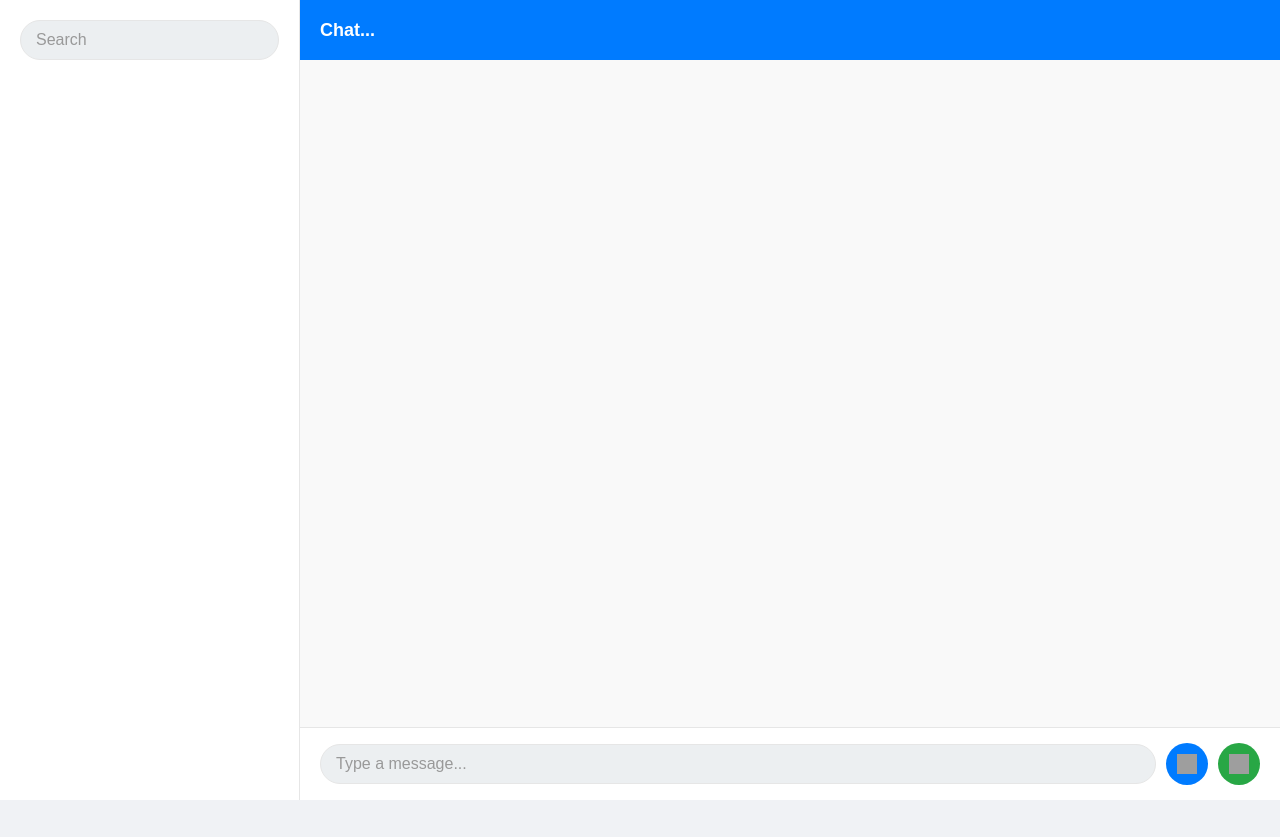
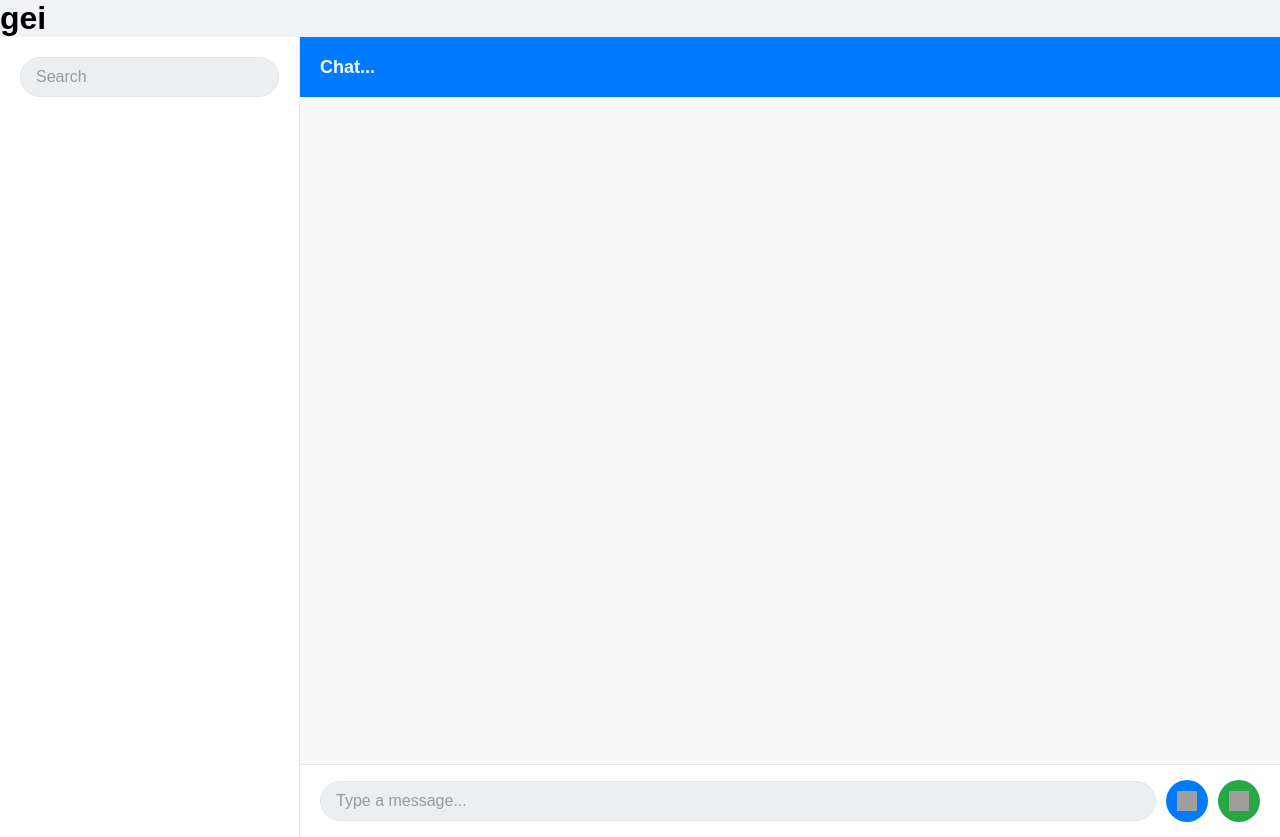
Before and after one commit to danailov1/ZyloChat, a plain HTML site: page chat.html in a window 1280 px wide. Before the commit the page ends 800 px from the top, so only its background shows below. Drawn offline with Linux system fonts and the light colour scheme; no server answers; grey boxes are pictures that could not be loaded.

Commit message:
Updated files

```diff
--- a/chat.html
+++ b/chat.html
@@ -8,6 +8,9 @@
     <title>ZyloChat</title>
 </head>
 <body>
+
+
+    <h1>gei</h1>
     <div class="chat-container">
         <div class="chat-sidebar">
             <input type="text" id="search-bar" placeholder="Search">
```
